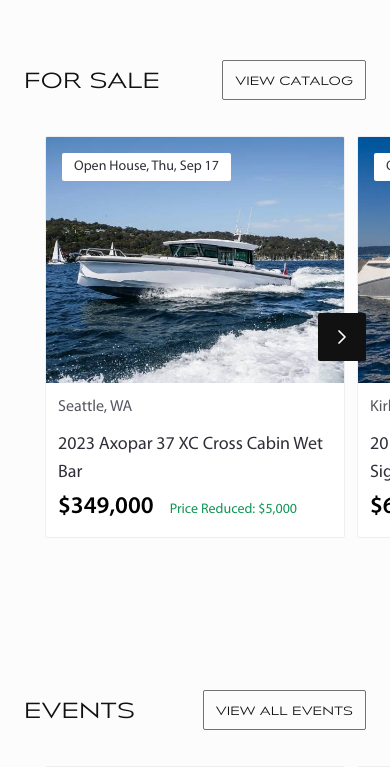
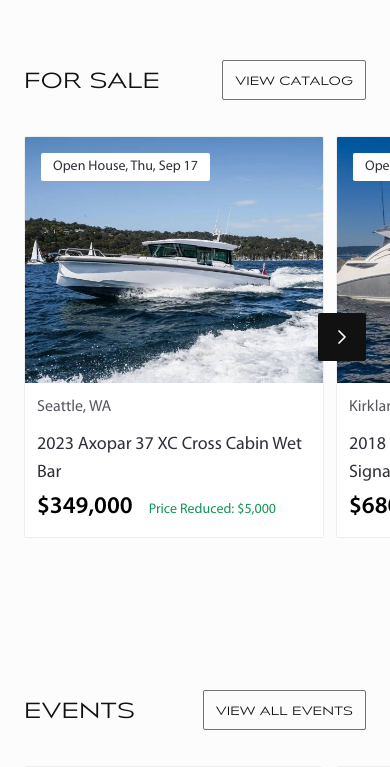
Before and after one commit to ywteamyw/jby-home-v1, a plain HTML site: page index.html in a window 390 px wide. Shown: the part 860-1627 px from the top of the page. Drawn offline with nearby package versions, Linux system fonts and the light colour scheme.

Commit message:
Phones: first card rests on the gutter, centring starts from card two
The centring change indented the first card by half the leftover width, so it
no longer lined up with its section heading. The first card now snaps to start
and the rest snap to centre.

Two details this needed: the track carries the page gutter as left padding (and
half the leftover as right padding, so the last card can still centre), and
scroll-padding-inline is set to the gutter. Snap positions are measured against
the snapport rather than the padding box - without the scroll-padding the first
card snapped flush to the screen edge, and with it set on one side only the
centred cards sat 12px off.

Measured at 375px: card one rests at 24px, exactly where the heading starts;
cards two onward centre with 26px of each neighbour showing; the last card
centres too. Desktop untouched.

Co-Authored-By: Claude Opus 5 <noreply@anthropic.com>

```diff
--- a/index.html
+++ b/index.html
@@ -392,13 +392,18 @@ footer{background:var(--paper);padding:40px var(--page-pad) 80px;color:var(--mut
   :root{--card-w:min(300px,calc(100vw - 76px))}
   .rail,.builders-grid{gap:12px;
     margin-inline:calc(var(--page-pad) * -1);
-    padding-inline:calc((100vw - var(--card-w)) / 2);
+    padding-left:var(--page-pad);                          /* card 1 rests on the page gutter */
+    padding-right:calc((100vw - var(--card-w)) / 2);       /* so the last card can still centre */
+    scroll-padding-inline:var(--page-pad);                 /* symmetric, so centring stays true */
     scroll-snap-type:x mandatory}
   .rail>*,.event-rail>*{flex:0 0 var(--card-w);min-width:0;scroll-snap-align:center}  /* min-width:0 or the CTA widens the card */
+  /* the first card stays flush with the heading; centring starts from card 2 */
+  .rail>*:first-child,.builders-grid>*:first-child{scroll-snap-align:start}
   .builders-grid{display:flex;overflow-x:auto;
     -webkit-overflow-scrolling:touch;scrollbar-width:none;padding-bottom:4px}
   .builders-grid::-webkit-scrollbar{display:none}
   .builder{flex:0 0 var(--card-w);scroll-snap-align:center;aspect-ratio:325/288}
+  .builders-grid>.builder:first-child{scroll-snap-align:start}
   .builder-panel{padding:14px}
   .sec-head{gap:12px}
   /* keep short section titles on a single line next to their button */
```
